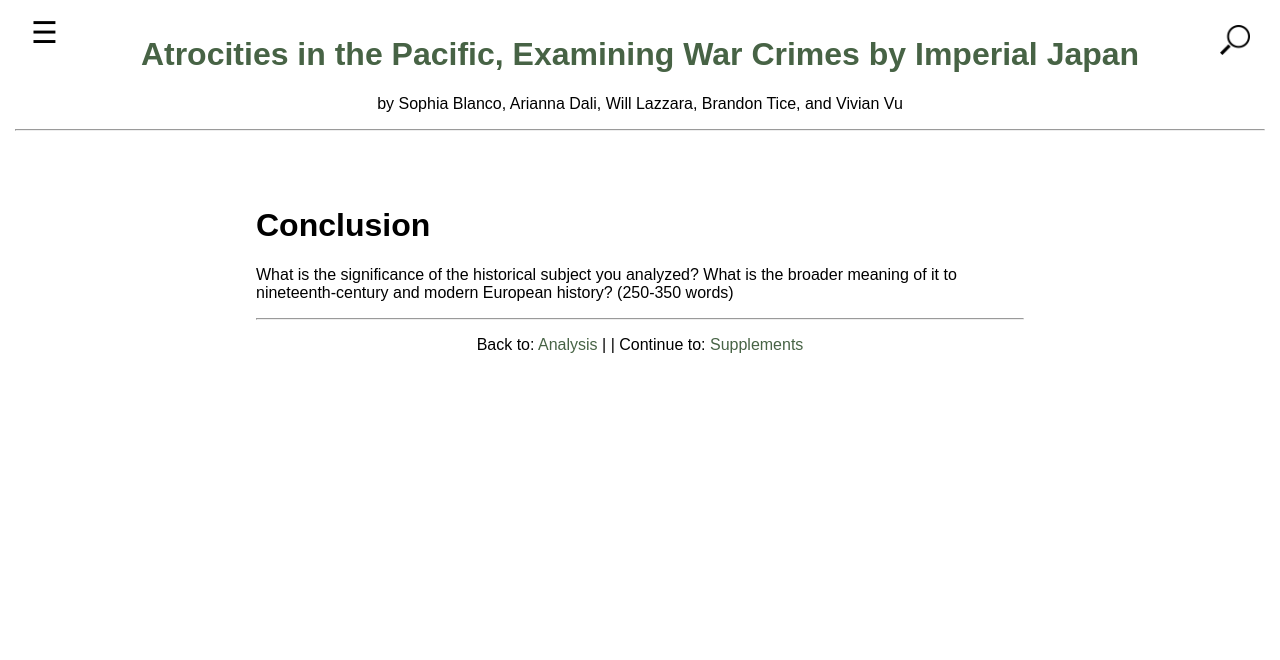
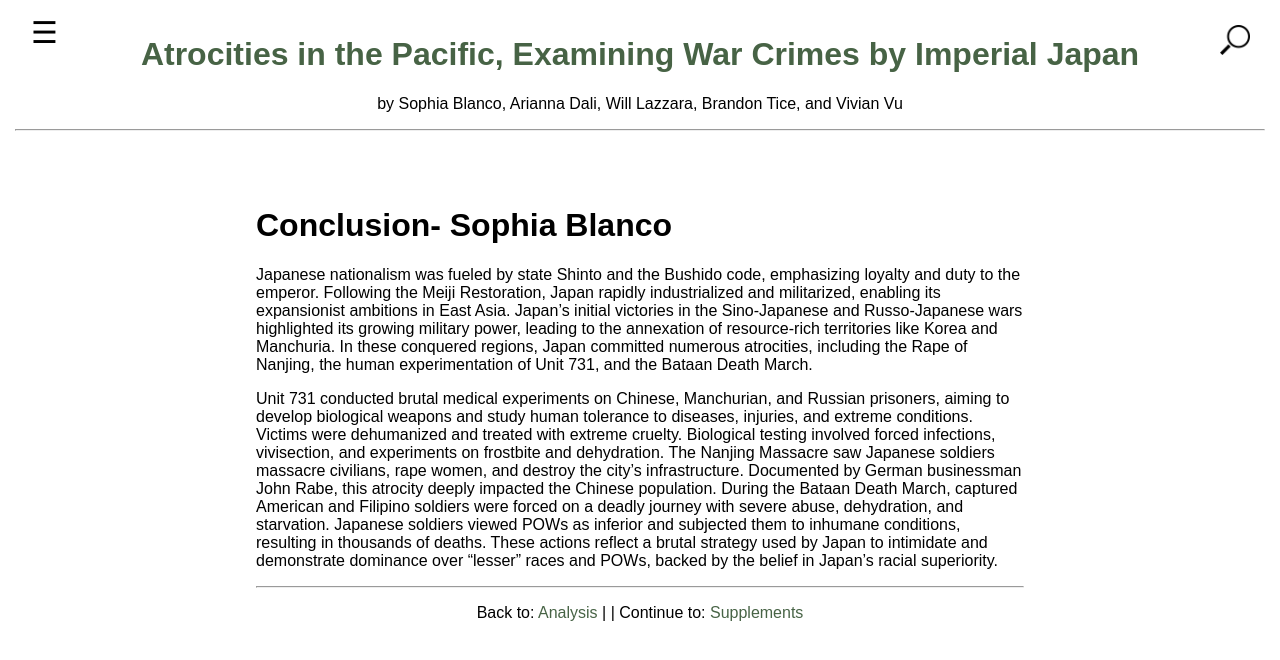
Before and after one commit to WaLazzara/LAZZARA-WILLIAM-WOH3931, a Jekyll site: the page built from 003_conclusion.md, in a window 1280 px wide. Shown: the top 660 px of the page. Built offline with Jekyll 4.4.1, drawn with Linux system fonts in a browser that asks for light colours.

Commit message:
Update 003_conclusion.md

```diff
--- a/003_conclusion.md
+++ b/003_conclusion.md
@@ -4,6 +4,9 @@ title: Conclusion
 number: 3
 ---
 
-# Conclusion
+# Conclusion- Sophia Blanco
 
-What is the significance of the historical subject you analyzed? What is the broader meaning of it to nineteenth-century and modern European history? (250-350 words)
+Japanese nationalism was fueled by state Shinto and the Bushido code, emphasizing loyalty and duty to the emperor. Following the Meiji Restoration, Japan rapidly industrialized and militarized, enabling its expansionist ambitions in East Asia. Japan's initial victories in the Sino-Japanese and Russo-Japanese wars highlighted its growing military power, leading to the annexation of resource-rich territories like Korea and Manchuria. In these conquered regions, Japan committed numerous atrocities, including the Rape of Nanjing, the human experimentation of Unit 731, and the Bataan Death March.
+
+Unit 731 conducted brutal medical experiments on Chinese, Manchurian, and Russian prisoners, aiming to develop biological weapons and study human tolerance to diseases, injuries, and extreme conditions. Victims were dehumanized and treated with extreme cruelty. Biological testing involved forced infections, vivisection, and experiments on frostbite and dehydration. The Nanjing Massacre saw Japanese soldiers massacre civilians, rape women, and destroy the city’s infrastructure. Documented by German businessman John Rabe, this atrocity deeply impacted the Chinese population. During the Bataan Death March, captured American and Filipino soldiers were forced on a deadly journey with severe abuse, dehydration, and starvation. Japanese soldiers viewed POWs as inferior and subjected them to inhumane conditions, resulting in thousands of deaths.
+These actions reflect a brutal strategy used by Japan to intimidate and demonstrate dominance over “lesser” races and POWs, backed by the belief in Japan's racial superiority.
```
